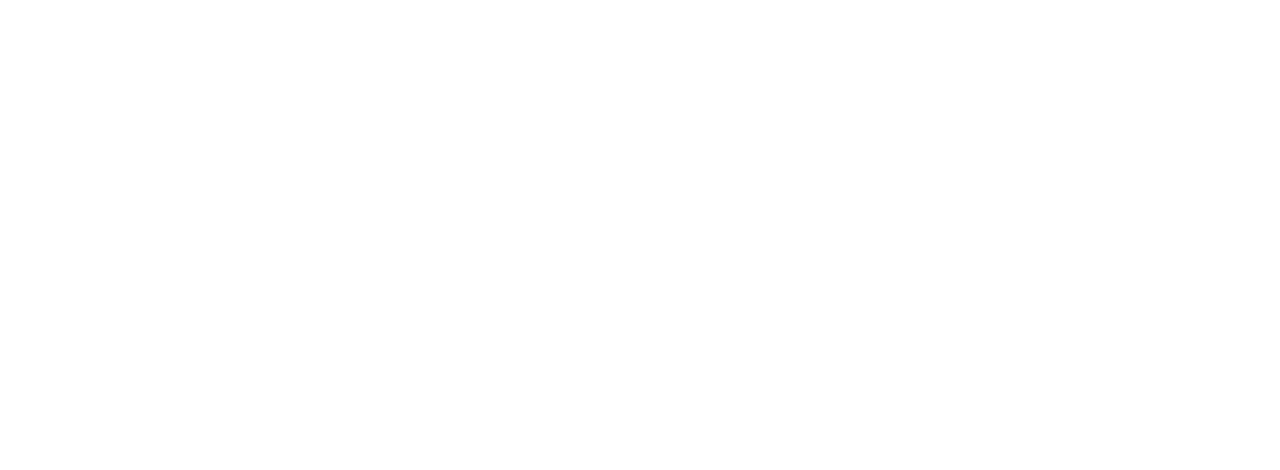
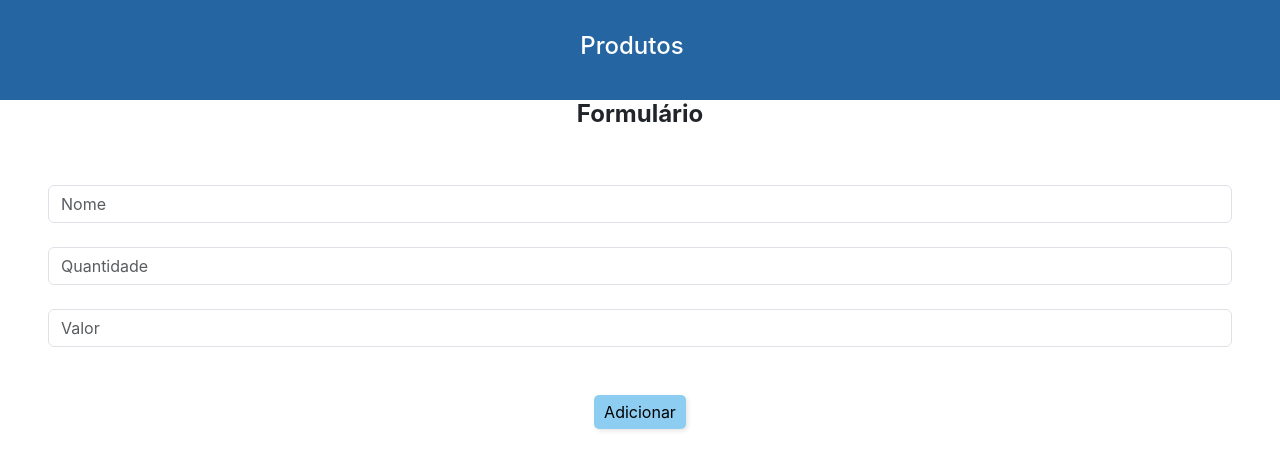
Before and after one commit to alexcyrillo/materias-faculdade, a React (Vite) app in the folder implementacao/front-end/: page /produtos/adicionar in a window 1280 px wide. Before the commit this address had no page. Shown: the top 470 px of the page. Built offline with nearby package versions, Linux system fonts and the light colour scheme.

Commit message:
feat: adiocionar produto

```diff
--- /dev/null
+++ b/implementacao/front-end/pages/Adicionar/Adicionar.jsx
@@ -0,0 +1,58 @@
+import React from 'react';
+import Nav from "../../components/Nav/Nav.jsx";
+import { useState } from "react";
+import axios from 'axios';
+import {useNavigate} from 'react-router-dom';
+
+const Adicionar = () => {
+  const [nome, setNome] = useState("");
+  const [quantidade, setQuantidade] = useState("");
+  const [valor, setValor] = useState("");
+  const navigate = useNavigate();
+
+
+  const handleAdicionar = async () => {
+    try {
+      const response = await axios.post("http://localhost:3000/produtos", {
+        nome: nome,
+        quantidade: quantidade,
+        valor: valor,
+      });
+
+      if (response.status === 200) {
+        console.log("Produto adicionado com sucesso!");
+        navigate('/produtos');
+      } else {
+        console.error("Erro ao adicionar produto");
+        navigate('/produtos');
+      }
+    } catch (error) {
+      console.error("Erro ao adicionar produto:", error);
+    }
+  };
+
+  return (
+    <><Nav>
+          <div
+              style={{ fontWeight: "bold", textAlign: "center", color: "white" }}
+              className="container-fluid navbar-brand mb-0 h1"
+          >
+              <h4>Produtos</h4>
+          </div>
+      </Nav>
+        <div style={{ textAlign: "center" }}>
+              <h4 style={{ fontWeight: "bold" }}> Formulário </h4>
+          </div><div className={"d-flex flex-column p-5 gap-4"}>
+              <input className="form-control" type="text" placeholder="Nome"
+                  aria-label="default input example" onChange={(event) => setNome(event.target.value)} />
+              <input className="form-control" type="text" placeholder="Quantidade"
+                  aria-label="default input example" onChange={(event) => setQuantidade(event.target.value)} />
+              <input className="form-control" type="text" placeholder="Valor"
+                  aria-label="default input example" onChange={(event) => setValor(event.target.value)} />
+          </div><div className={"d-flex justify-content-center"}>
+              <button on onClick={handleAdicionar}>Adicionar</button>
+          </div></>
+  );
+};
+
+export default Adicionar;
--- a/implementacao/front-end/pages/Home/Home.jsx
+++ b/implementacao/front-end/pages/Home/Home.jsx
@@ -30,7 +30,7 @@
                         </div>
                         <div className={"d-flex flex-column p-5 gap-4"}>
 
-                            <input className="form-control" type="text" placeholder="E-mail"
+                            <input className="form-control" type="text" placeholder="Cpf"
                                    aria-label="default input example"/>
                             <input className="form-control" type="password" placeholder="Senha"
                                    aria-label="default input example"/>
--- a/implementacao/front-end/src/App.jsx
+++ b/implementacao/front-end/src/App.jsx
@@ -3,6 +3,7 @@
 import Menu from "../pages/Menu/Menu.jsx";
 import Produtos from "../pages/Produtos/Produtos.jsx";
 import Editar from "../pages/Editar/Editar.jsx";
+import Adicionar from '../pages/Adicionar/Adicionar.jsx';
 
 const App = () => {
     return (
@@ -12,6 +13,7 @@
                 <Route path="/menu" element={<Menu />} />
                 <Route path={"/produtos"} element={<Produtos />} />
                 <Route path={"/produtos/editar/:id"} element={<Editar />} />
+                <Route path={"/produtos/adicionar"} element={<Adicionar />} />
             </Routes>
         </Router>
     );
```
Also changed, not shown: implementacao/front-end/pages/Adicionar/Adicionar.css (added).
